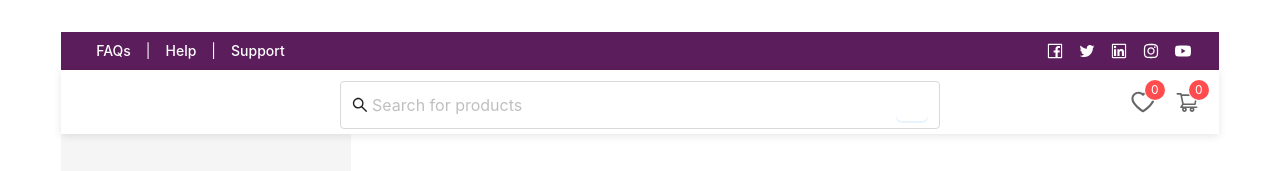
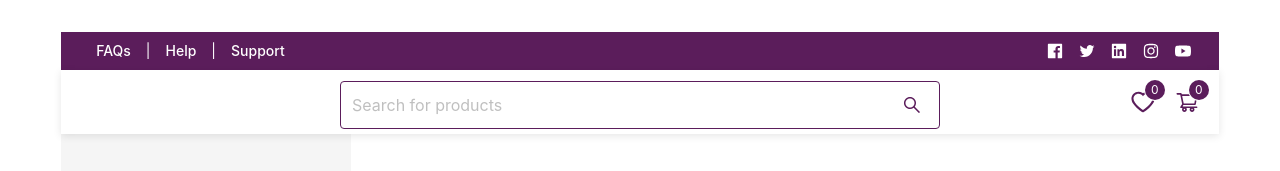
Before and after one commit to PhanHoangTan/BaiTest, a React (Vite) app: page / in a window 1280 px wide. Shown: the top 171 px of the page. Built offline with nearby package versions, Linux system fonts and the light colour scheme.

Commit message:
Refactor Header component to use filled icons and improve styling. Updated Facebook and LinkedIn icons to filled versions, centralized theme color usage, and enhanced search input and badge styles for better consistency.

```diff
--- a/src/components/Header.tsx
+++ b/src/components/Header.tsx
@@ -4,9 +4,9 @@ import {
   SearchOutlined,
   HeartOutlined,
   ShoppingCartOutlined,
-  FacebookOutlined,
+  FacebookFilled,
   TwitterOutlined,
-  LinkedinOutlined,
+  LinkedinFilled,
   InstagramOutlined,
   YoutubeFilled,
 } from "@ant-design/icons";
@@ -20,9 +20,12 @@ interface HeaderProps {
 }
 
 const AppHeader: React.FC<HeaderProps> = ({ searchTerm, setSearchTerm }) => {
+  // Theme color
+  const themeColor = "#5b1d5b";
+
   // Styles
   const topHeaderStyle: React.CSSProperties = {
-    background: "#5b1d5b",
+    background: themeColor,
     padding: "8px 20px",
     color: "white",
     display: "flex",
@@ -59,6 +62,17 @@ const AppHeader: React.FC<HeaderProps> = ({ searchTerm, setSearchTerm }) => {
 
   const searchInputStyle: React.CSSProperties = {
     borderRadius: "4px",
+    borderColor: themeColor,
+  };
+
+  const iconStyle: React.CSSProperties = {
+    color: themeColor,
+    fontSize: "18px",
+  };
+
+  const actionIconStyle: React.CSSProperties = {
+    fontSize: "24px",
+    color: themeColor,
   };
 
   return (
@@ -81,13 +95,13 @@ const AppHeader: React.FC<HeaderProps> = ({ searchTerm, setSearchTerm }) => {
 
         <div>
           <a href="#" aria-label="Facebook">
-            <FacebookOutlined style={socialIconStyle} />
+            <FacebookFilled style={socialIconStyle} />
           </a>
           <a href="#" aria-label="Twitter">
             <TwitterOutlined style={socialIconStyle} />
           </a>
           <a href="#" aria-label="LinkedIn">
-            <LinkedinOutlined style={socialIconStyle} />
+            <LinkedinFilled style={socialIconStyle} />
           </a>
           <a href="#" aria-label="Instagram">
             <InstagramOutlined style={socialIconStyle} />
@@ -107,16 +121,15 @@ const AppHeader: React.FC<HeaderProps> = ({ searchTerm, setSearchTerm }) => {
         <div style={searchBoxStyle}>
           <Input
             placeholder="Search for products"
-            prefix={<SearchOutlined />}
             style={searchInputStyle}
             value={searchTerm}
             onChange={(e) => setSearchTerm(e.target.value)}
             size="large"
             suffix={
               <Button
-                type="primary"
-                icon={<SearchOutlined />}
-                style={{ border: "none", background: "transparent" }}
+                type="text"
+                icon={<SearchOutlined style={iconStyle} />}
+                style={{ border: "none" }}
               />
             }
           />
@@ -130,11 +143,11 @@ const AppHeader: React.FC<HeaderProps> = ({ searchTerm, setSearchTerm }) => {
             flex: 1,
             justifyContent: "flex-end",
           }}>
-          <Badge count={0} showZero>
-            <HeartOutlined style={{ fontSize: "24px", color: "#666" }} />
+          <Badge count={0} showZero color={themeColor}>
+            <HeartOutlined style={actionIconStyle} />
           </Badge>
-          <Badge count={0} showZero>
-            <ShoppingCartOutlined style={{ fontSize: "24px", color: "#666" }} />
+          <Badge count={0} showZero color={themeColor}>
+            <ShoppingCartOutlined style={actionIconStyle} />
           </Badge>
         </div>
       </Header>
```
